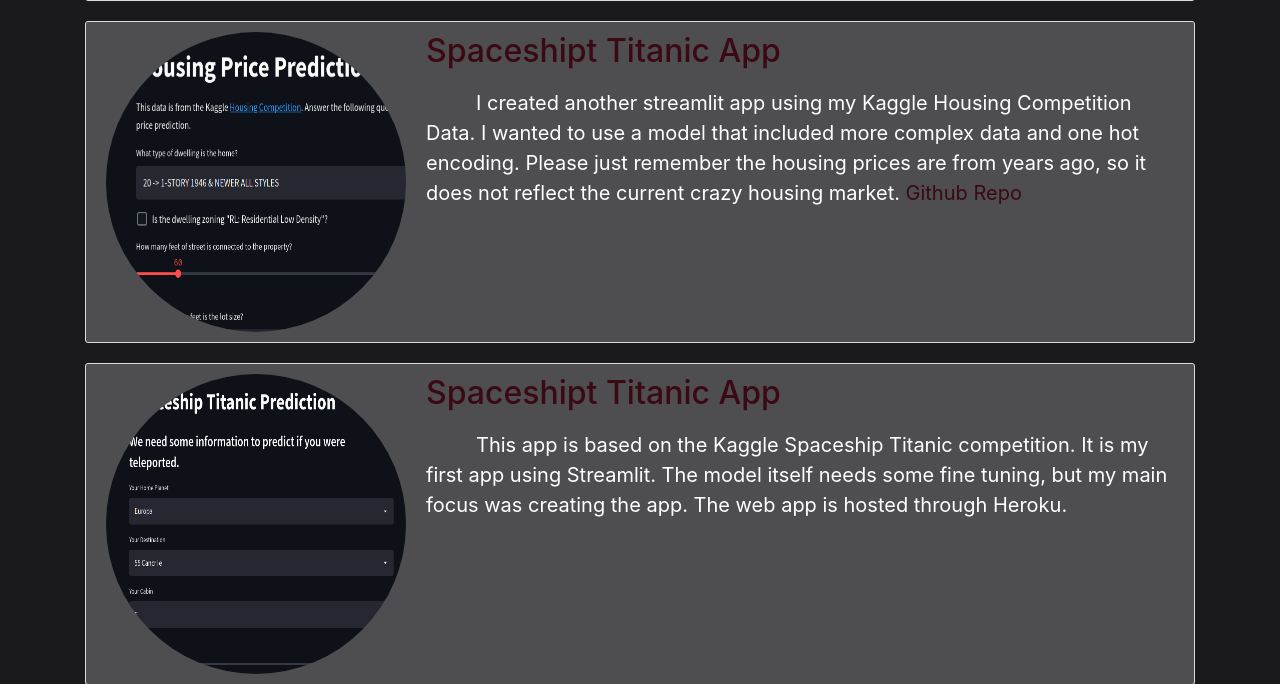
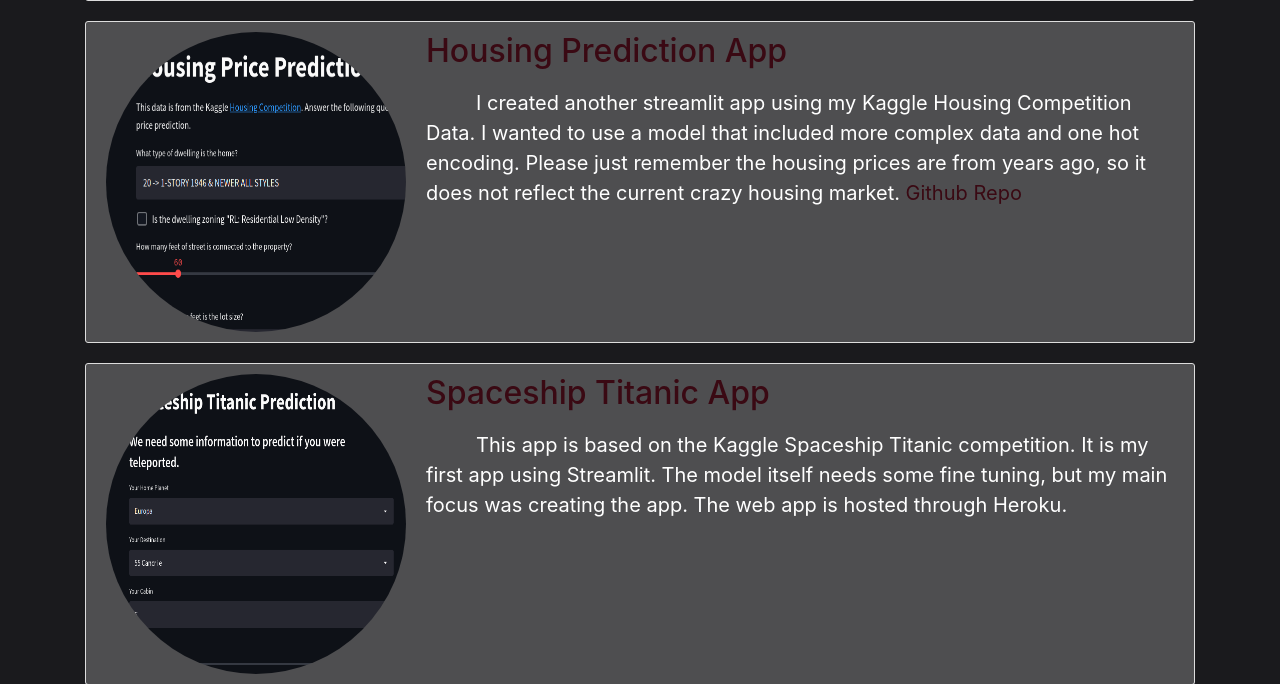
Before and after one commit to TheHamhams/portfolio, a Flask app: page /flask in a window 1280 px wide. Shown: the part 458-1142 px from the top of the page. Run offline with Flask 2, Linux system fonts and the light colour scheme; some libraries are stand-ins or nearby versions.

Commit message:
fixed spelling

```diff
--- a/portfolio/templates/flask.html
+++ b/portfolio/templates/flask.html
@@ -20,7 +20,7 @@
             <img class="rounded-circle article-image" width=300 height=300 style="float: left;" src="static/pictures/st-housing.png">
         </div>
         <div class="text">
-            <h2><a class="article-title" href="https://hamren-housing.herokuapp.com/">Spaceshipt Titanic App</a></h2>
+            <h2><a class="article-title" href="https://hamren-housing.herokuapp.com/">Housing Prediction App</a></h2>
             <p class="article-content">I created another streamlit app using my Kaggle Housing Competition Data. I wanted to use a model that included more complex data and one hot encoding. Please just remember the housing prices are from years ago, so it does not reflect the current crazy housing market. <a href='https://github.com/TheHamhams/housing-flask'>Github Repo</a></p>
         </div>
     </article>
@@ -30,7 +30,7 @@
             <img class="rounded-circle article-image" width=300 height=300 style="float: left;" src="static/pictures/spaceship.png">
         </div>
         <div class="text">
-            <h2><a class="article-title" href="https://hamren-spaceship-titanic.herokuapp.com/">Spaceshipt Titanic App</a></h2>
+            <h2><a class="article-title" href="https://hamren-spaceship-titanic.herokuapp.com/">Spaceship Titanic App</a></h2>
             <p class="article-content">This app is based on the Kaggle Spaceship Titanic competition. It is my first app using Streamlit. The model itself needs some fine tuning, but my main focus was creating the app. The web app is hosted through Heroku.</p>
         </div>
     </article>
```
